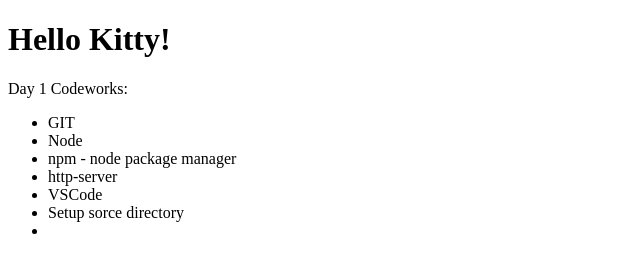
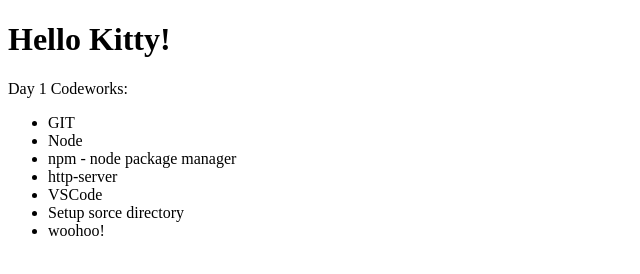
Before and after one commit to TheLandofSam/env-setup, a plain HTML site: page index.html in a window 1280 px wide. Shown: the full height of the page, 0-640 px from the left. Drawn offline with Linux system fonts and the light colour scheme.

Commit message:
2nd small edit to 1st day set up

```diff
--- a/index.html
+++ b/index.html
@@ -16,7 +16,7 @@
             <li>http-server</li>
             <li>VSCode</li>
             <li>Setup sorce directory</li>
-            <li></li>
+            <li>woohoo!</li>
         </ul>
     </p1>
 </body>
```
